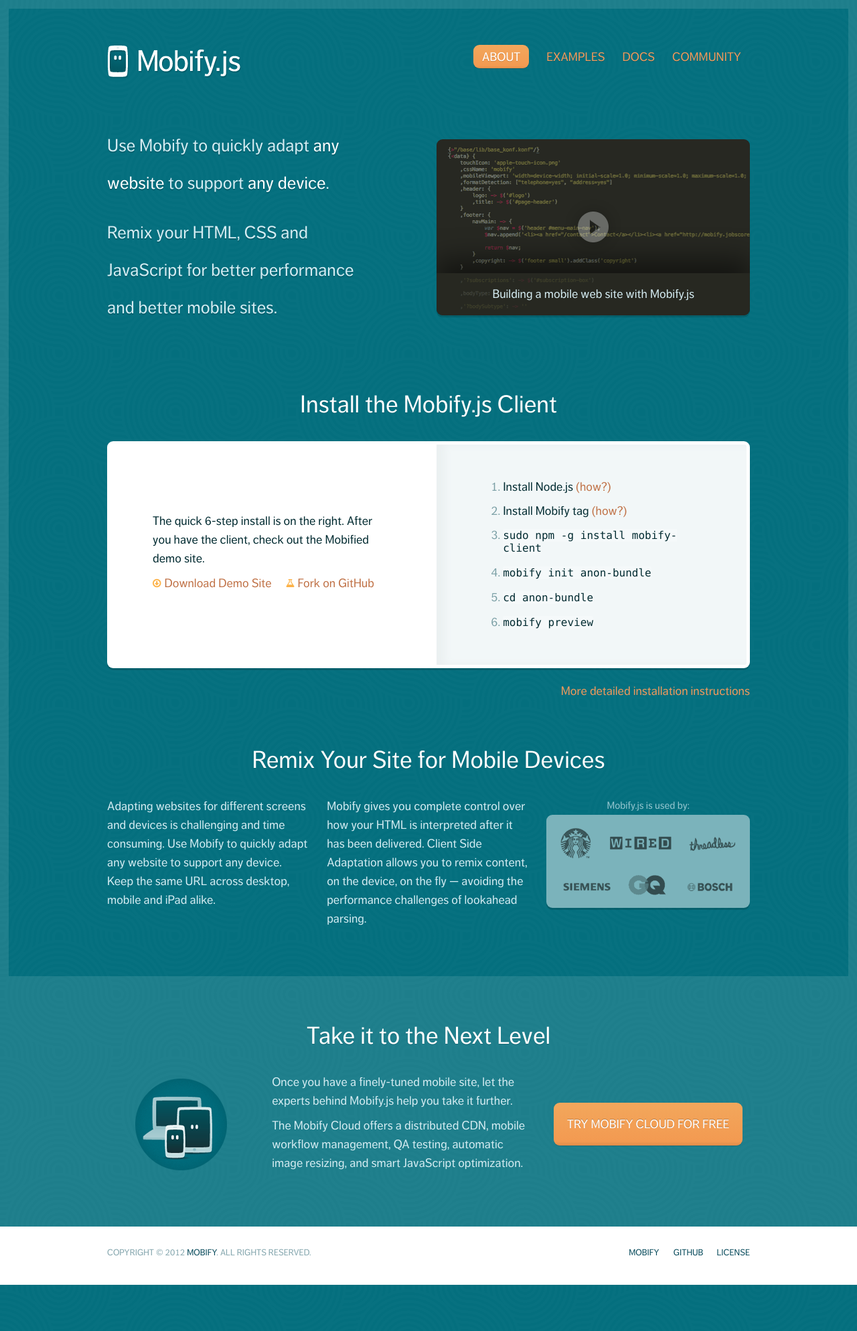
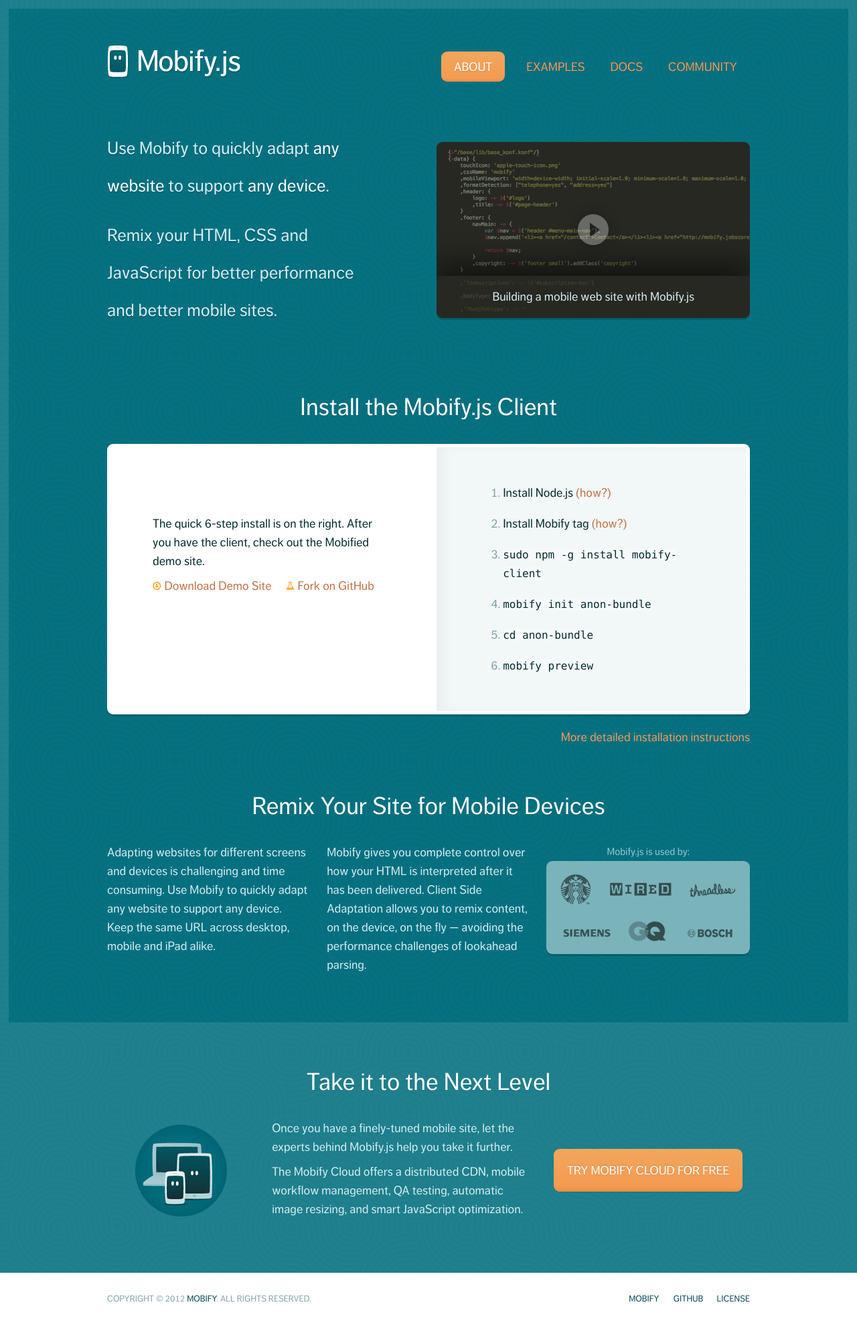
Before and after one commit to mobify/mobifyjs, a Jekyll site: the page built from www/index.html, in a window 1280 px wide. Shown: the whole page at 67% size. Built offline with Jekyll 4.4.1, drawn with Linux system fonts in a browser that asks for light colours; before the commit the page ends 1919 px from its top, so only the background shows below that.

Commit message:
Docs formatting should be in pretty good shape now.

```diff
--- a/www/static/css/ui-dev.css
+++ b/www/static/css/ui-dev.css
@@ -33,6 +33,13 @@
 	-moz-box-shadow: rgba(0,0,0,0.15) 0 1px 1px;
 	box-shadow: rgba(0,0,0,0.15) 0 1px 1px;
 }
+dt, dd {
+	font-size: 1em;
+	line-height: 1.555556;
+}
+	dd {
+		margin-bottom: 1em;
+	}
 pre {
 	font-size: 1em;
 	line-height: 1.555556;
@@ -51,11 +58,23 @@
 	color: #fff;
 }
 h2 {
+	font-size: 1.444444em;
+	margin: 1em 0 0.5em 0;
 	font-weight: normal;
-	font-size: 2em;
-	margin: 1em 0;
 	color: #fff;
 	text-shadow: rgba(0,0,0,0.15) 0 1px 0;
+}
+	h2 code {
+		color: #fff;
+		background: none;
+		padding: 0;
+		font-size: 0.888889em;
+		-webkit-box-shadow: none;
+		-moz-box-shadow: none;
+		box-shadow: none;
+	}
+li {
+	line-height: 1.555556;
 }
 ol, ul {
 	margin: 1em 0;
@@ -151,9 +170,10 @@
 .viewport {
 	border: solid 13px rgba(255,255,255,0.1);
 	border-width: 13px 13px 0 13px;
+	padding-bottom: 4em;
 }
-	.page .viewport, .docs .viewport {
-		padding-bottom: 4em;
+	.home .viewport {
+		padding-bottom: 0;
 	}
 .footer .row-fluid, .viewport .row-fluid {
 	margin: 0 auto;
@@ -223,12 +243,12 @@
 	margin: 0;
 }
 .navbar .nav li {
-	margin: 0;
+	margin: 10px 0 0 0;
 }
 .navbar .nav > li > a {
 	line-height: 1;
 	text-transform: uppercase;
-	padding: 9px 13px 8px 13px;
+	padding: 14px 19px 13px 19px;
 	color: #f29a5c;
 	text-shadow: rgba(0,0,0,0.15) 0 1px 0;
 	-webkit-transition: color 0.25s ease-out;
@@ -288,6 +308,17 @@
 		float: none;
 		display: inline-block;
 	}
+	.navbar .nav > li > a {
+		background: rgba(0,0,0,0.1);
+		margin: 2px;
+	}
+	.navbar .nav > li > a.active {
+		margin: 2px;
+	}
+	.navbar .nav > li > a:hover, .navbar .nav > li > a:active {
+		color: #fff;
+		background: rgba(0,0,0,0.2);
+	}
 }
 @media (max-width: 480px) {
 	.navbar ul.nav {
@@ -299,18 +330,6 @@
 		width: 50%;
 		padding: 0;
 		margin: 0;
-	}
-	.navbar .nav > li > a {
-		background: rgba(0,0,0,0.1);
-		margin: 2px;
-		padding: 9px 0 8px 0;
-	}
-	.navbar .nav > li > a.active {
-		margin: 0;
-	}
-	.navbar .nav > li > a:hover, .navbar .nav > li > a:active {
-		color: #fff;
-		background: rgba(0,0,0,0.2);
 	}
 }
 
@@ -403,6 +422,8 @@
 .home h2 {
 	text-align: center;
 	padding: 0 0.5em;
+	font-size: 2em;
+	margin: 1em 0;
 }
 .lead {
 	font-size: 1.4444em;
@@ -606,10 +627,6 @@
 .docs h1 {
 	margin-bottom: 0.5em;
 }
-.docs h2 {
-	font-size: 1.444444em;
-	margin: 1em 0 0.5em 0;
-}
 .docs-nav {
 	background: rgba(255,255,255,0.15);
 	padding: 20px 40px;
@@ -639,7 +656,7 @@
 			color: #f29a5c;
 			background: none;
 			padding: 0;
-			font-size: 1em;
+			font-size: 0.888889em;
 			-webkit-box-shadow: none;
 			-moz-box-shadow: none;
 			box-shadow: none;
@@ -654,6 +671,15 @@
 	list-style: none;
 	margin: 1.5em 0 0 0;
 }
+	#markdown-toc li code {
+		color: #f29a5c;
+		background: none;
+		padding: 0;
+		font-size: 0.888889em;
+		-webkit-box-shadow: none;
+		-moz-box-shadow: none;
+		box-shadow: none;
+	}
 	#markdown-toc li ul {
 		margin: 0;
 	}
@@ -671,6 +697,12 @@
 	}
 	.docs .span4 {
 		width: 100%;
+	}
+	.docs-nav li li {
+		font-size: 1em;
+	}
+	.docs-nav li li code {
+		font-size: 1em;
 	}
 }
 
```
